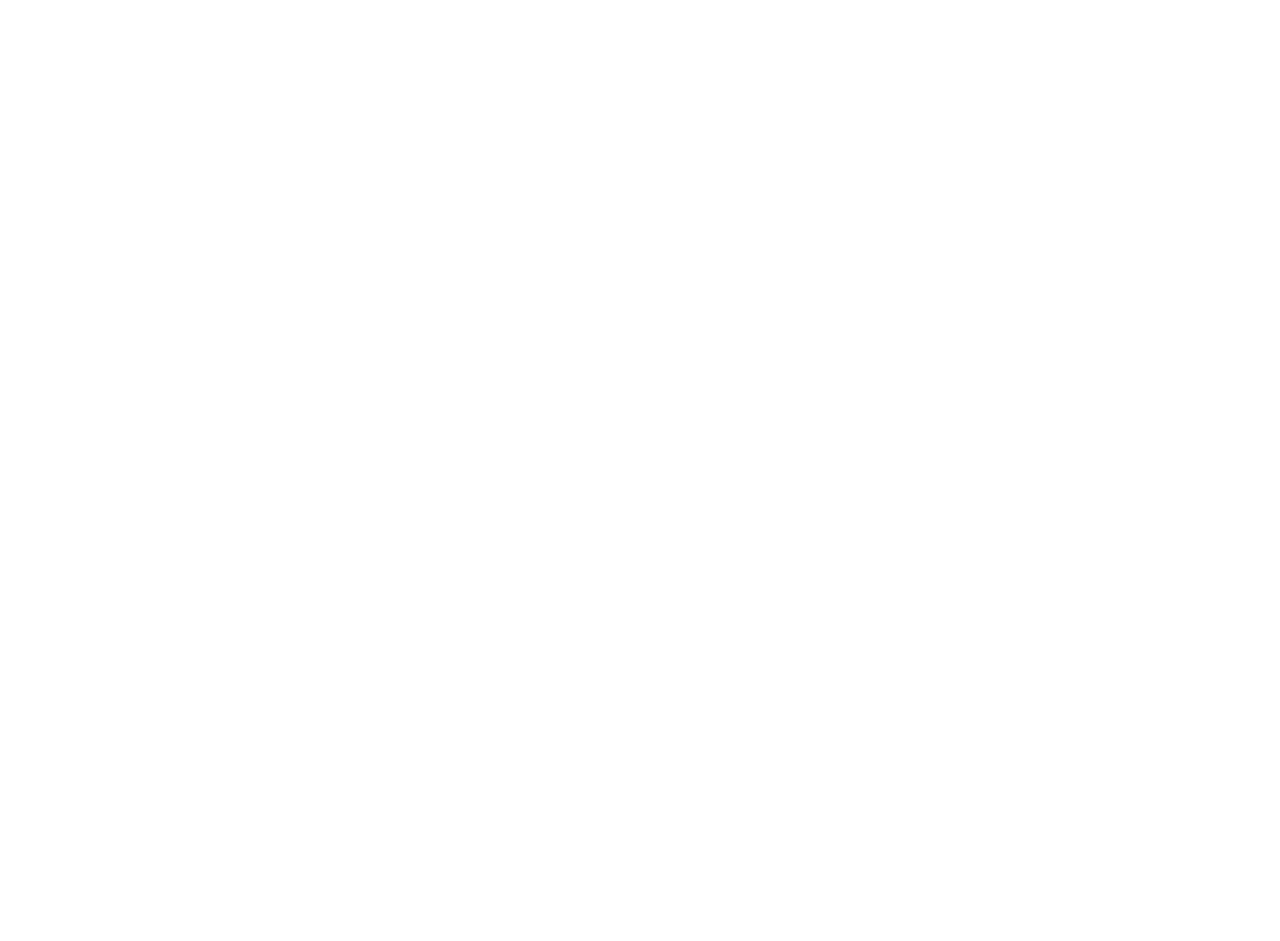
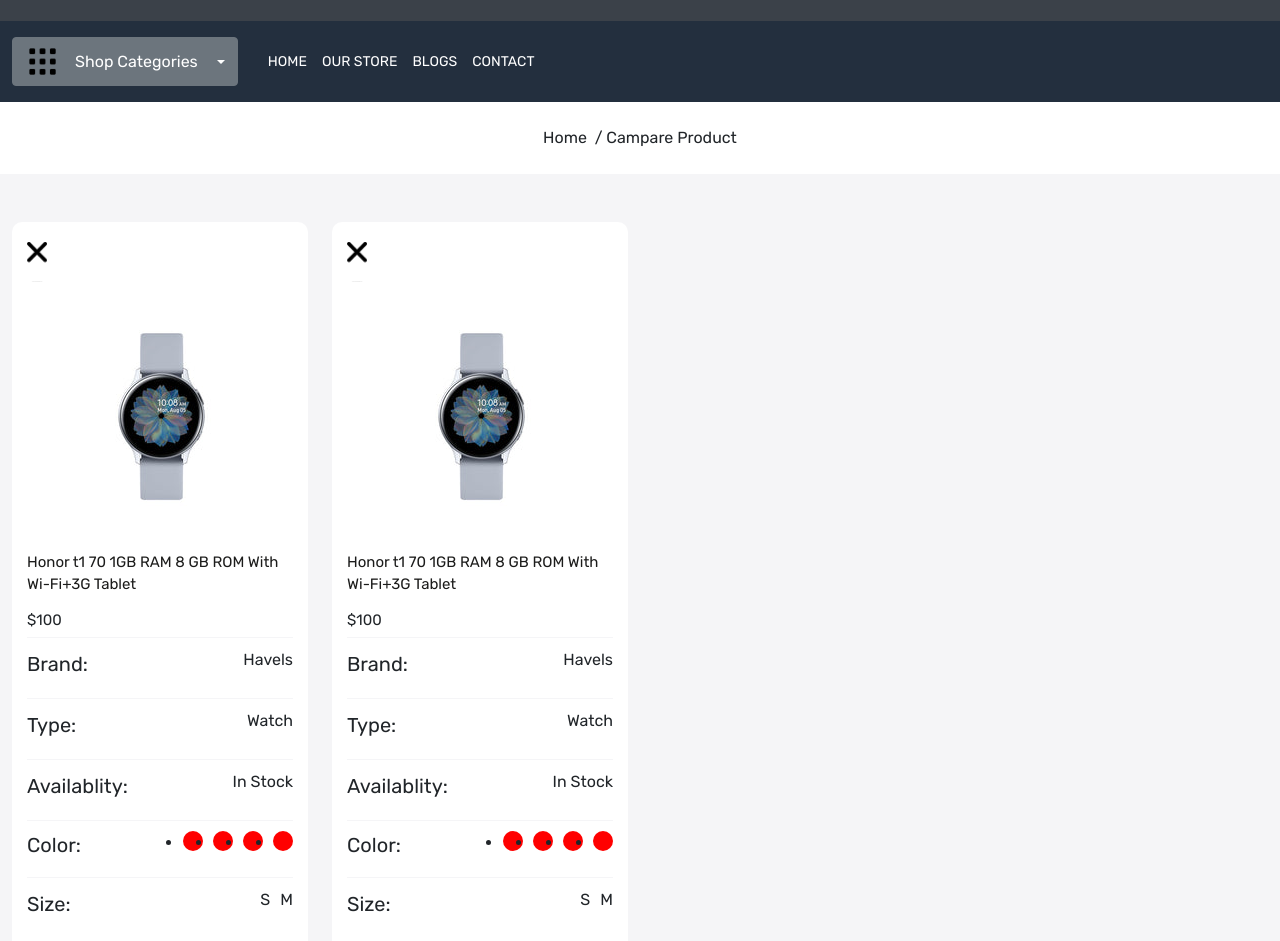
Before and after one commit to AmirAnsari432/E_Commerce_App, a React (Create React App) app: page /campare-product in a window 1280 px wide. Before the commit this address had no page. Shown: the part 131-1072 px from the top of the page. Before the commit the page ends 800 px from the top, so only its background shows below. Built offline with nearby package versions, Linux system fonts and the light colour scheme.

Commit message:
camapre product

```diff
--- a/src/App.css
+++ b/src/App.css
@@ -479,6 +479,7 @@
 }
 
 .colors {
+  box-sizing: none;
   display: flex;
   flex-wrap: wrap;
   gap: 10px;
@@ -556,3 +557,39 @@
   margin: auto;
   display: flex;
 }
+
+
+.campare-product-card {
+  padding: 20px 15px;
+  background-color: white;
+  border-radius: 10px;
+
+}
+
+.campare-product-card .cross {
+  top: 15px;
+  right: 15px;
+  width: 20px;
+  cursor: pointer;
+}
+
+.campare-product-detail h5.title {
+  font-size: 15px;
+  line-height: 22px;
+  font-weight: 500;
+  color: var(--color-1c1c1b);
+}
+
+.campare-product-detail h6.price {
+  font-weight: 400;
+  font-size: 15px;
+  list-style: 22px;
+}
+
+.campare-product-card .product-detail {
+  display: flex;
+  justify-content: space-between;
+  align-items: center;
+  padding: 10px 0px;
+  border-top: 1px solid var(--color-f5f5f7);
+}
--- a/src/App.js
+++ b/src/App.js
@@ -6,6 +6,7 @@
 import Contact from "./pages/Contact";
 import OurStore from "./pages/OurStore";
 import Blog from "./pages/Blog";
+import CampareProduct from "./pages/CampareProduct";
 
 function App() {
   return (
@@ -18,6 +19,7 @@
             <Route path="contact" element={<Contact />} />
             <Route path="store" element={<OurStore />} />
             <Route path="blogs" element={<Blog />} />
+            <Route path="campare-product" element={<CampareProduct />} />
           </Route>
         </Routes>
       </BrowserRouter>
--- /dev/null
+++ b/src/component/Color.js
@@ -0,0 +1,17 @@
+import React from "react";
+
+const Color = () => {
+  return (
+    <>
+      <ul className="colors flex-wrap ps-0">
+        <li></li>
+        <li></li>
+        <li></li>
+        <li></li>
+
+      </ul>
+    </>
+  );
+};
+
+export default Color;
--- a/src/component/Header.js
+++ b/src/component/Header.js
@@ -49,7 +49,10 @@
             <div className="col-5">
               <div className="header-upper-links d-flex align-items-center justify-content-between">
                 <div>
-                  <Link className="d-flex align-items-center gap-10 text-white">
+                  <Link
+                    to="/campare-product"
+                    className="d-flex align-items-center gap-10 text-white"
+                  >
                     <img
                       className="bg-white"
                       src="images/compare.png"
@@ -61,7 +64,10 @@
                   </Link>
                 </div>
                 <div>
-                  <Link className="d-flex align-items-center gap-10 text-white">
+                  <Link
+                    to="/wishlist"
+                    className="d-flex align-items-center gap-10 text-white"
+                  >
                     <img
                       className="bg-white"
                       src="images/love.png"
@@ -75,7 +81,10 @@
                   </Link>
                 </div>
                 <div>
-                  <Link className="d-flex align-items-center gap-10 text-white">
+                  <Link
+                    to="login"
+                    className="d-flex align-items-center gap-10 text-white"
+                  >
                     <img
                       className="bg-white"
                       src="images/user.png"
@@ -87,7 +96,10 @@
                   </Link>
                 </div>
                 <div>
-                  <Link className="d-flex align-items-center gap-10 text-white">
+                  <Link
+                    to="cart"
+                    className="d-flex align-items-center gap-10 text-white"
+                  >
                     <img
                       className="bg-white"
                       src="images/cart.png"
--- /dev/null
+++ b/src/pages/CampareProduct.js
@@ -0,0 +1,102 @@
+import React from "react";
+import BreadCrum from "../component/BreadCrum";
+import Color from "../component/Color";
+
+const CampareProduct = () => {
+  return (
+    <>
+      <BreadCrum title="Campare Product " />
+
+      <div className="campare-product-wrapper py-5 home-wrapper-2">
+        <div className="container-xxl">
+          <div className="row">
+            <div className="col-3">
+              <div className="campare-product-card posotion-relative">
+                <img
+                  src="images/cross.png"
+                  alt="cross"
+                  className="positon-absolute cross img-fluid"
+                />
+                <div className="product-card-image">
+                  <img src="images/watch.jpg" alt="watch" />
+                </div>
+                <div className="campare-product-detail ">
+                  <h5 className="title">
+                    Honor t1 70 1GB RAM 8 GB ROM With Wi-Fi+3G Tablet
+                  </h5>
+                  <h6 className="price mt-3">$100</h6>
+                </div>
+                <div className="product-detail">
+                  <h5>Brand:</h5>
+                  <p>Havels</p>
+                </div>
+                <div className="product-detail">
+                  <h5>Type:</h5>
+                  <p>Watch</p>
+                </div>
+                <div className="product-detail">
+                  <h5>Availablity:</h5>
+                  <p>In Stock</p>
+                </div>
+                <div className="product-detail">
+                  <h5>Color:</h5>
+                  <Color />
+                </div>
+                <div className="product-detail">
+                  <h5>Size:</h5>
+                  <div className="d-flex gap-10">
+                    <p>S</p>
+                    <p>M</p>
+                  </div>
+                </div>
+              </div>
+            </div>
+            <div className="col-3">
+              <div className="campare-product-card posotion-relative">
+                <img
+                  src="images/cross.png"
+                  alt="cross"
+                  className="positon-absolute cross img-fluid"
+                />
+                <div className="product-card-image">
+                  <img src="images/watch.jpg" alt="watch" />
+                </div>
+                <div className="campare-product-detail ">
+                  <h5 className="title">
+                    Honor t1 70 1GB RAM 8 GB ROM With Wi-Fi+3G Tablet
+                  </h5>
+                  <h6 className="price mt-3">$100</h6>
+                </div>
+                <div className="product-detail">
+                  <h5>Brand:</h5>
+                  <p>Havels</p>
+                </div>
+                <div className="product-detail">
+                  <h5>Type:</h5>
+                  <p>Watch</p>
+                </div>
+                <div className="product-detail">
+                  <h5>Availablity:</h5>
+                  <p>In Stock</p>
+                </div>
+                <div className="product-detail">
+                  <h5>Color:</h5>
+                  <Color />
+                </div>
+                <div className="product-detail">
+                  <h5>Size:</h5>
+                  <div className="d-flex gap-10">
+                    <p>S</p>
+                    <p>M</p>
+                  </div>
+                </div>
+              </div>
+            </div>
+          </div>
+        </div>
+      </div>
+    </>
+  );
+};
+
+export default CampareProduct;
--- a/src/pages/OurStore.js
+++ b/src/pages/OurStore.js
@@ -1,6 +1,7 @@
 import React, { useState } from "react";
 import ReactStars from "react-rating-stars-component";
 import BreadCrum from "../component/BreadCrum";
+import Color from "../component/Color";
 import ProductCard from "../component/ProductCard";
 
 const OurStore = () => {
@@ -73,6 +74,9 @@
                 </div>
                 <div className="sub-title">
                   <h5>Color</h5>
+                  <div>
+                    <Color />
+                  </div>
                   <div className="d-flex flex-wrap">
                     <ul className="colors">
                       <li></li>
```
Also changed, not shown: public/images/cross.png (added).
